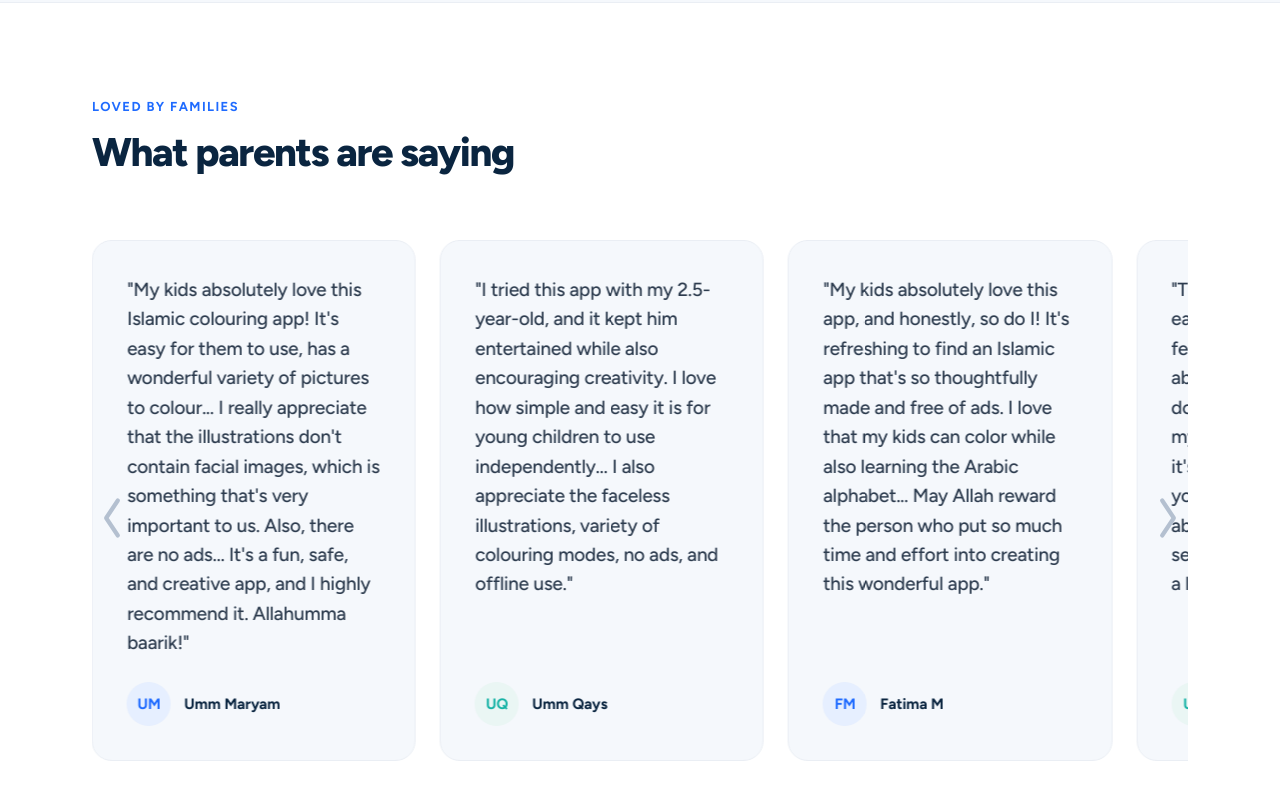
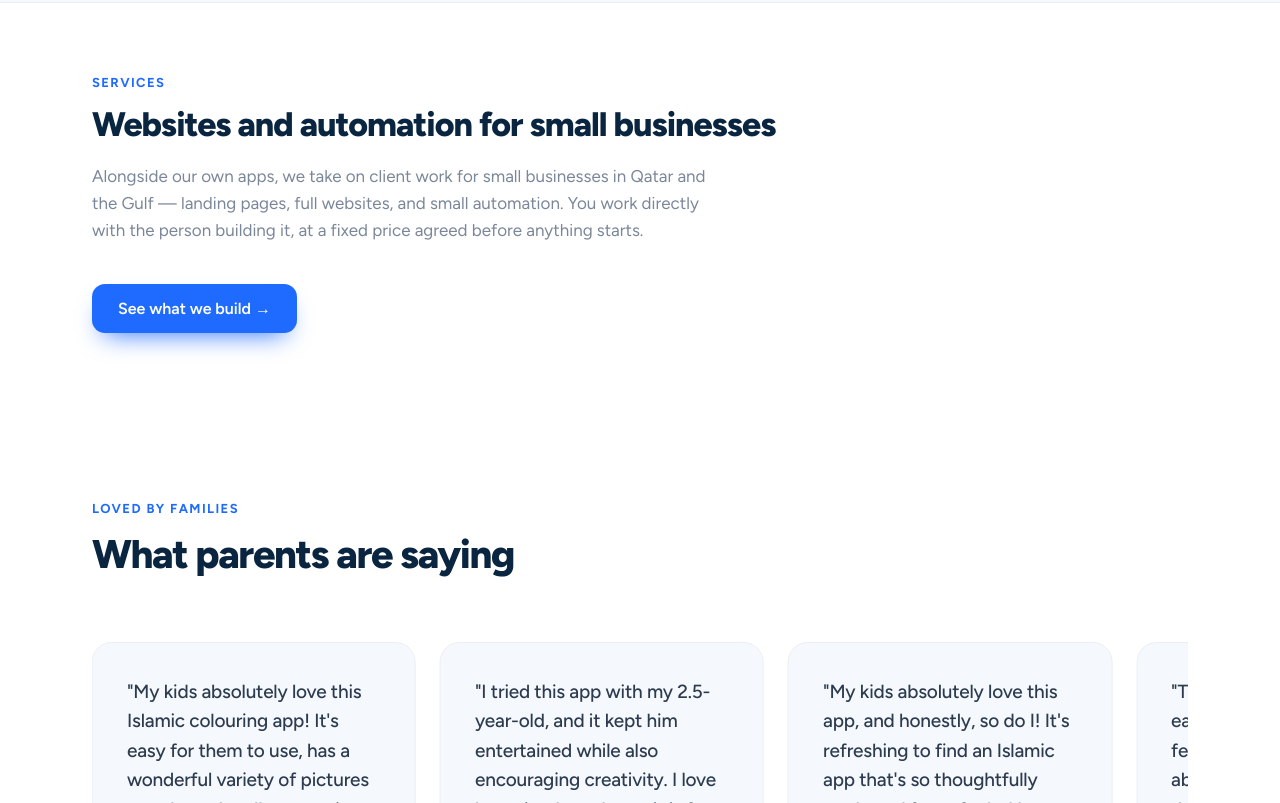
Before and after one commit to kevroapps/kevroapps.com, a plain HTML site: page index.html in a window 1280 px wide. Shown: the part 1817-2620 px from the top of the page. Drawn offline with Linux system fonts and the light colour scheme.

Commit message:
Introduce the services business on the homepage
The homepage linked to /services/ from the nav but never mentioned the
services side anywhere in the body, so a visitor who did not click the nav
never learned that Kevro Apps builds websites and automation for Gulf small
businesses. Add a short bridging section between the app spotlight and the
testimonials that names the offering and links through.

Uses the existing .section / .eyebrow / .section-sub / .btn-accent classes
verbatim, so home.css is unchanged and the ?v=10 cache-busting string does
not need bumping.

The section id is studio-services, not services, to avoid colliding with the
/services/ page for whoever edits this next. Nothing depends on the specific
id: scroll-margin-top is applied through the generic section[id] selector.

Co-Authored-By: Claude Opus 5 <noreply@anthropic.com>

```diff
--- a/index.html
+++ b/index.html
@@ -162,6 +162,16 @@
           </div>
           <a href="mailto:support@kevroapps.com?subject=Notify%20me%20about%20new%20Kevro%20apps" class="more-link">Get notified →</a>
         </div>
+      </div>
+    </section>
+
+    <!-- ===================== STUDIO SERVICES ===================== -->
+    <section id="studio-services" class="section">
+      <div class="wrap">
+        <p class="eyebrow">Services</p>
+        <h2>Websites and automation for small businesses</h2>
+        <p class="section-sub">Alongside our own apps, we take on client work for small businesses in Qatar and the Gulf — landing pages, full websites, and small automation. You work directly with the person building it, at a fixed price agreed before anything starts.</p>
+        <a href="/services/" class="btn btn-accent">See what we build →</a>
       </div>
     </section>
 
```
Also changed, not shown: README.md.
